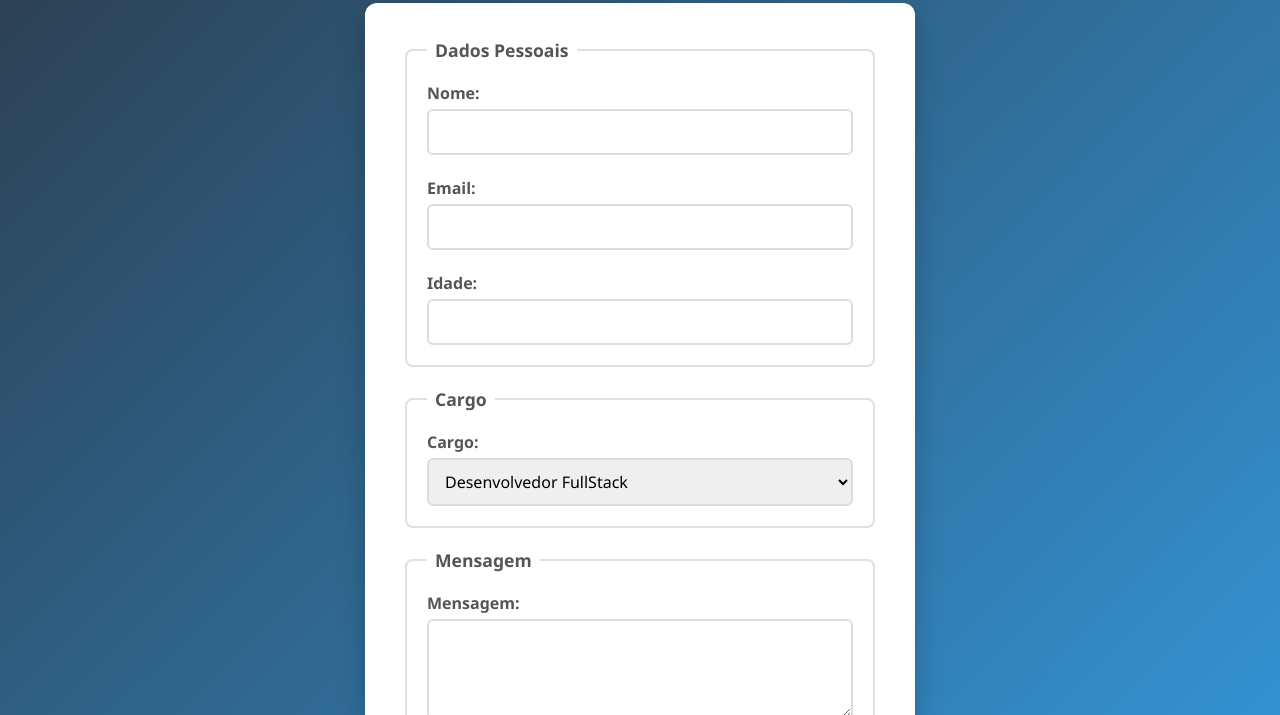
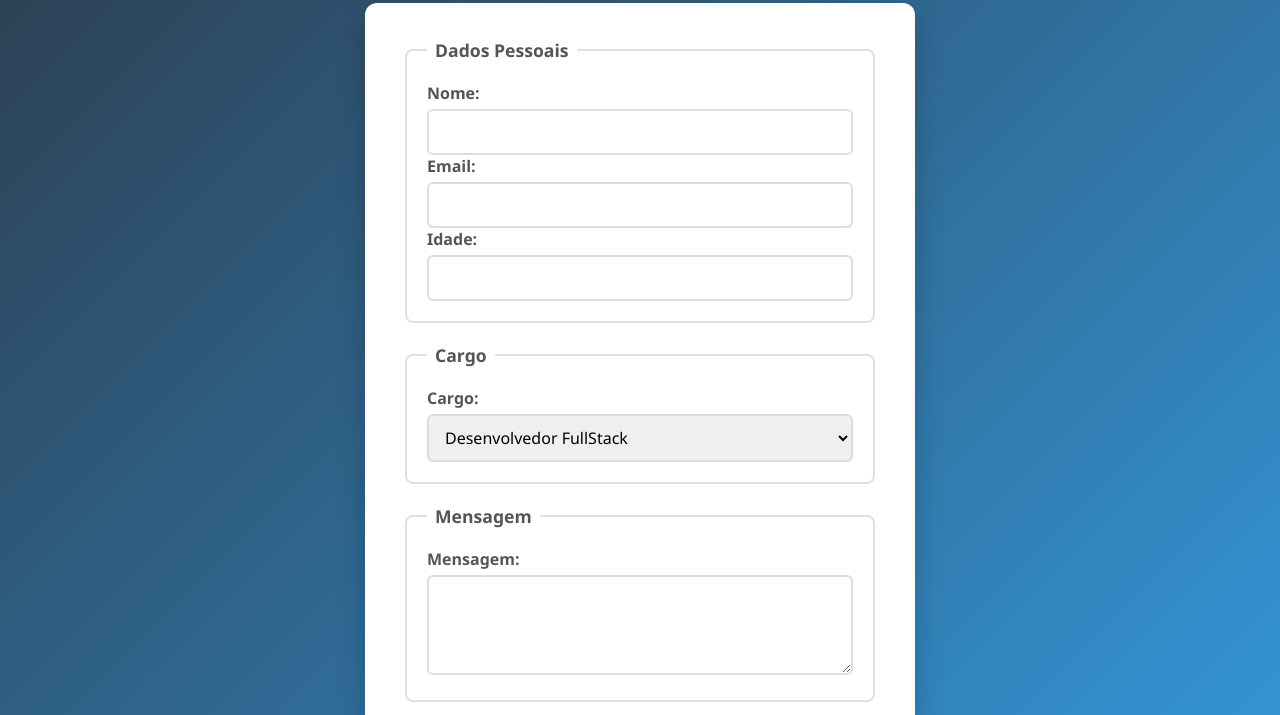
Before and after one commit to Joao-P-Diniz/fundamentos-js, a plain HTML site: page exercicio13/formulario.html in a window 1280 px wide. Shown: the part 85-800 px from the top of the page. Drawn offline with Linux system fonts and the light colour scheme.

Commit message:
fix: Atualiza README.md e retirar espaçamento

```diff
--- a/exercicio13/formulario.html
+++ b/exercicio13/formulario.html
@@ -12,9 +12,9 @@
         <fieldset>
             <legend>Dados Pessoais</legend>
             <label for="name">Nome:</label>
-            <input type="text" name="name" id="name" required><br><br>
+            <input type="text" name="name" id="name" required>
             <label for="email">Email:</label>
-            <input type="email" name="email" id="email" required><br><br>
+            <input type="email" name="email" id="email" required>
             <label for="age">Idade:</label>
             <input type="number" name="age" id="age" min="0" max="120">
         </fieldset>
@@ -29,7 +29,7 @@
         </fieldset>
         <fieldset>
             <legend>Mensagem</legend>
-            <label for="message">Mensagem:</label><br>
+            <label for="message">Mensagem:</label>
             <textarea name="message" id="message"></textarea>
         </fieldset>
         <button type="submit">Enviar</button>
```
Also changed, not shown: README.md.
